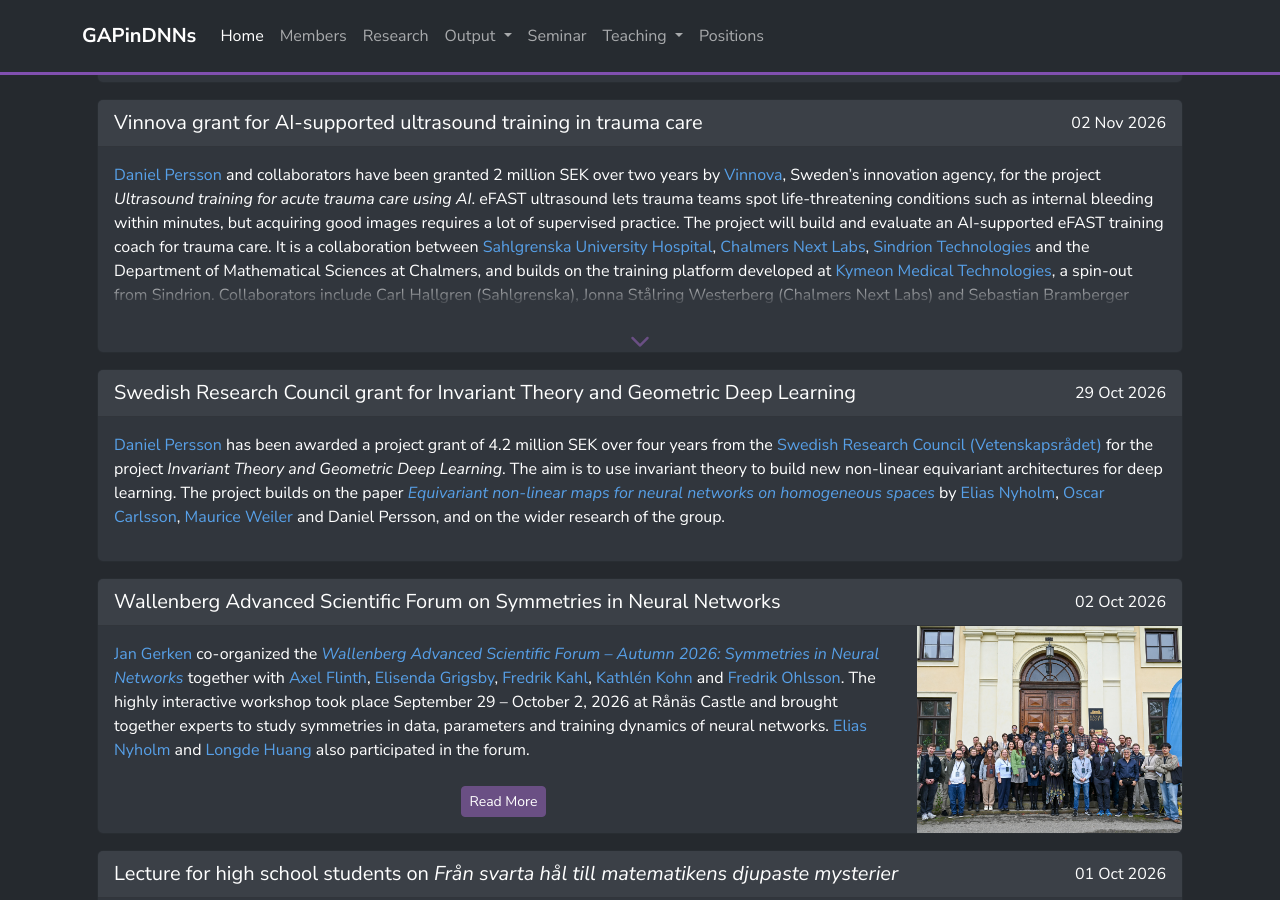
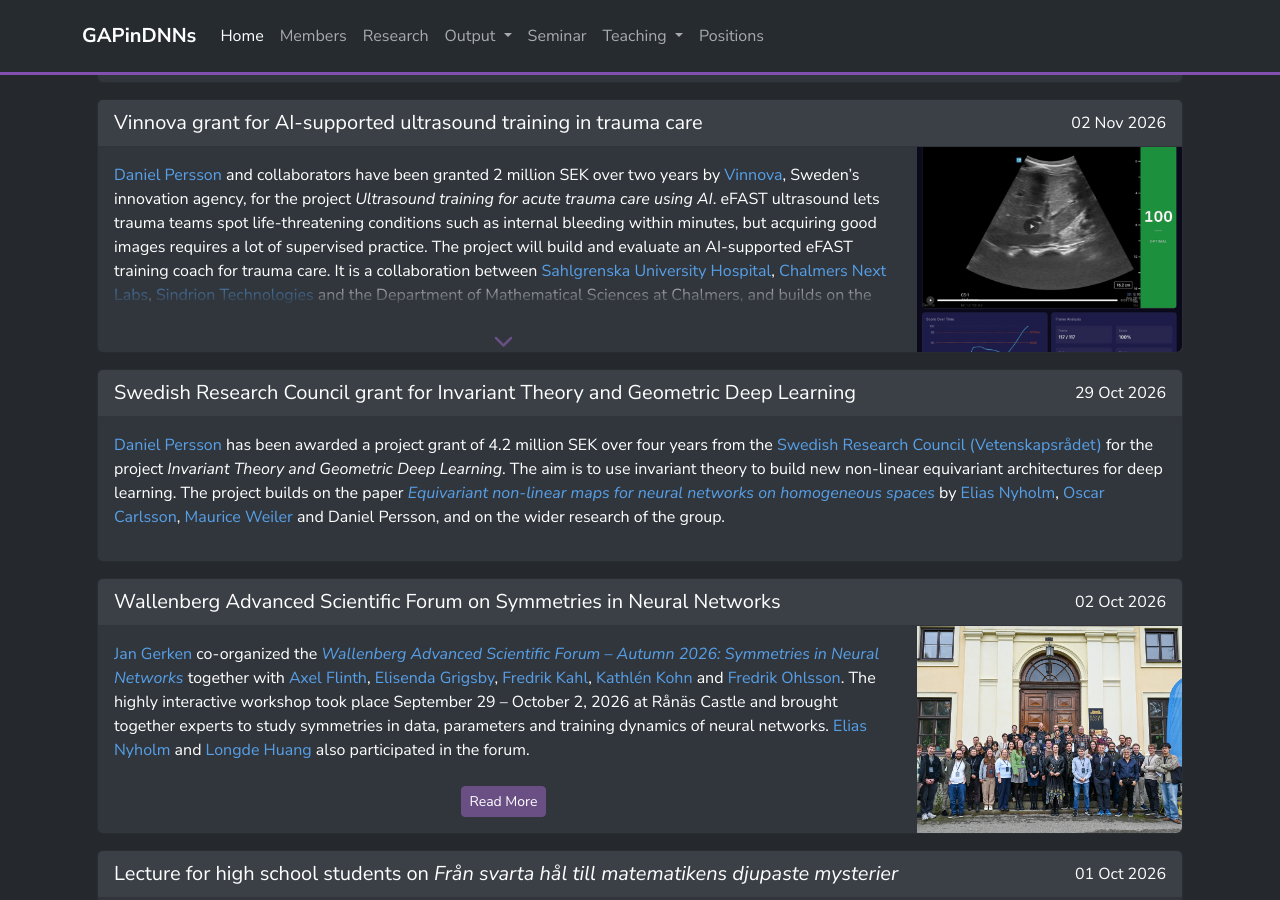
Before and after one commit to GAPinDNNs/gapindnns.github.io, a Jekyll site: the page built from _pages/index.md, in a window 1280 px wide and 900 px high, scrolled down 1034 px. Built offline with Jekyll 4.4.1, drawn with Linux system fonts in a browser that asks for light colours; nearby versions of some CDN libraries.

Commit message:
Add eFAST training coach screenshot to Vinnova news post
Co-Authored-By: Claude Opus 5.5 <noreply@anthropic.com>

```diff
--- a/_data/news.yml
+++ b/_data/news.yml
@@ -1,5 +1,6 @@
 - date: 2026-11-02
   headline: "Vinnova grant for AI-supported ultrasound training in trauma care"
+  image: /assets/images/news/vinnova_efast_coach.png
   text: |
     [Daniel Persson](/members/Daniel_Persson) and collaborators have been granted 2 million SEK over two years by [Vinnova](https://www.vinnova.se/en/), Sweden's innovation agency, for the project *Ultrasound training for acute trauma care using AI*. eFAST ultrasound lets trauma teams spot life-threatening conditions such as internal bleeding within minutes, but acquiring good images requires a lot of supervised practice. The project will build and evaluate an AI-supported eFAST training coach for trauma care. It is a collaboration between [Sahlgrenska University Hospital](https://www.sahlgrenska.se/en/), [Chalmers Next Labs](https://chalmersnextlabs.se/), [Sindrion Technologies](https://www.sindrion.com/) and the Department of Mathematical Sciences at Chalmers, and builds on the training platform developed at [Kymeon Medical Technologies](https://kymeon.com/), a spin-out from Sindrion. Collaborators include Carl Hallgren (Sahlgrenska), Jonna Stålring Westerberg (Chalmers Next Labs) and Sebastian Bramberger (Kymeon).
 - date: 2026-11-02
```
Also changed, not shown: assets/images/news/vinnova_efast_coach.png (added).
